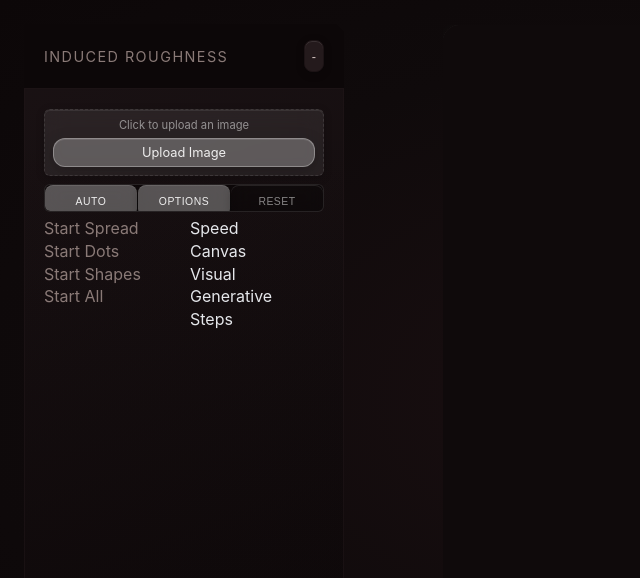
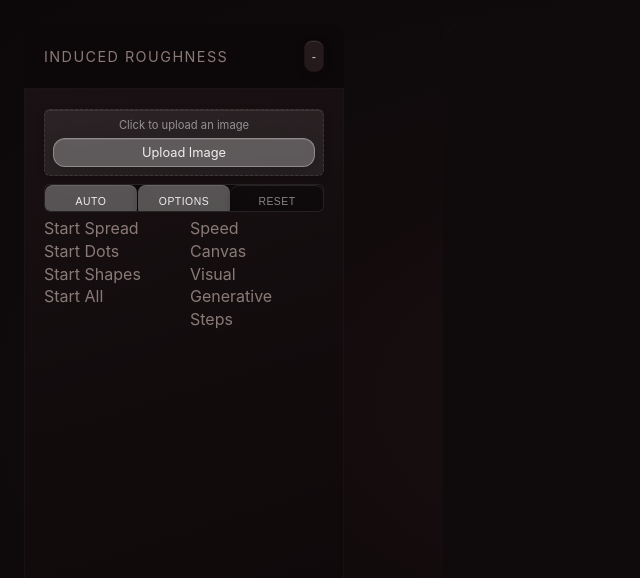
Before and after one commit to jo56/photo-induced-roughness, a React (Vite) app: page / in a window 1280 px wide. Shown: the top 578 px of the page, without its empty margins (0-640 px from the left). Built offline with nearby package versions, Linux system fonts and the light colour scheme.

Commit message:
fixing button selectoi bug

```diff
--- a/src/App.tsx
+++ b/src/App.tsx
@@ -1590,7 +1590,7 @@ export default function RoughImageGenerator(): JSX.Element {
         ].map(({ label, isActive, onClick, enabled }) => (
           <div
             key={label}
-            className={`section-header ${isActive ? "active" : ""}`} style={{ fontWeight: isActive ? "bold" : "normal", color: isActive ? "#e5e7eb" : "#e5e7eb" }}
+            className={`section-header ${isActive ? "active" : ""}`}
             onClick={enabled ? onClick : undefined}
             style={{
               opacity: enabled ? 1 : 0.4,
@@ -1615,7 +1615,7 @@ export default function RoughImageGenerator(): JSX.Element {
         ].map(({ label, isActive, onClick }) => (
           <div
             key={label}
-            className={`section-header ${isActive ? "active" : ""}`} style={{ fontWeight: isActive ? "bold" : "normal", color: isActive ? "#e5e7eb" : "#e5e7eb" }}
+            className={`section-header ${isActive ? "active" : ""}`}
             onClick={onClick}
           >
             <div className="section-title">{label}</div>
--- a/src/styles.css
+++ b/src/styles.css
@@ -2,7 +2,6 @@
 :root{
   --text-active: #e5e7eb;
   --text-inactive: #8a7a77;
-
 --bg:#0f0f23;
 --bg-secondary:#1a1a2e;
 --panel:rgba(255, 255, 255, 0.05);
@@ -670,8 +669,8 @@ input[type="range"]::-webkit-slider-thumb:hover{
   border: 1px solid var(--border-subtle);
 }
 
-/* Section headers for Start/Stop + Options */
-.section-header{
+/* Unified Section Header styles */
+.section-header {
   color: var(--text-inactive);
   font-weight: 400;
   line-height: 1.3;
@@ -679,16 +678,15 @@ input[type="range"]::-webkit-slider-thumb:hover{
   cursor: pointer;
   user-select: none;
 }
-.section-header.active{
+.section-header.active {
   color: var(--text-active);
   font-weight: 400;
 }
-.section-header.disabled{
+.section-header.disabled {
   opacity: 0.4;
   cursor: not-allowed;
   pointer-events: none;
 }
-.section-title{
-  /* keep typography light; adjust as needed */
+.section-title {
   font-weight: 400;
 }
```
